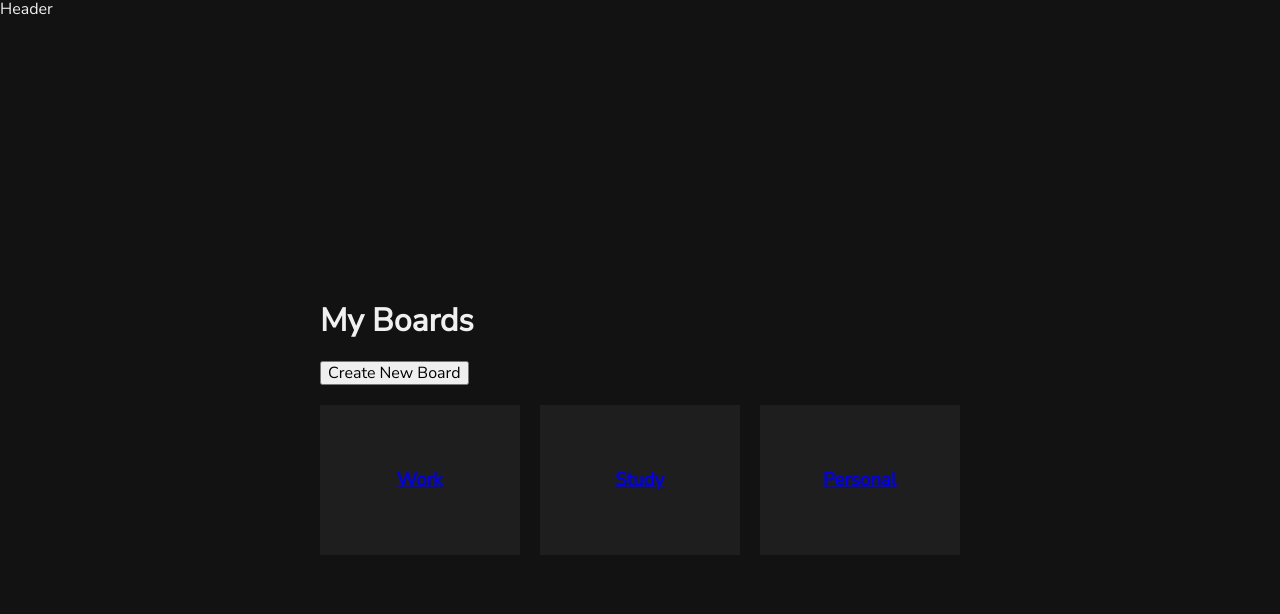
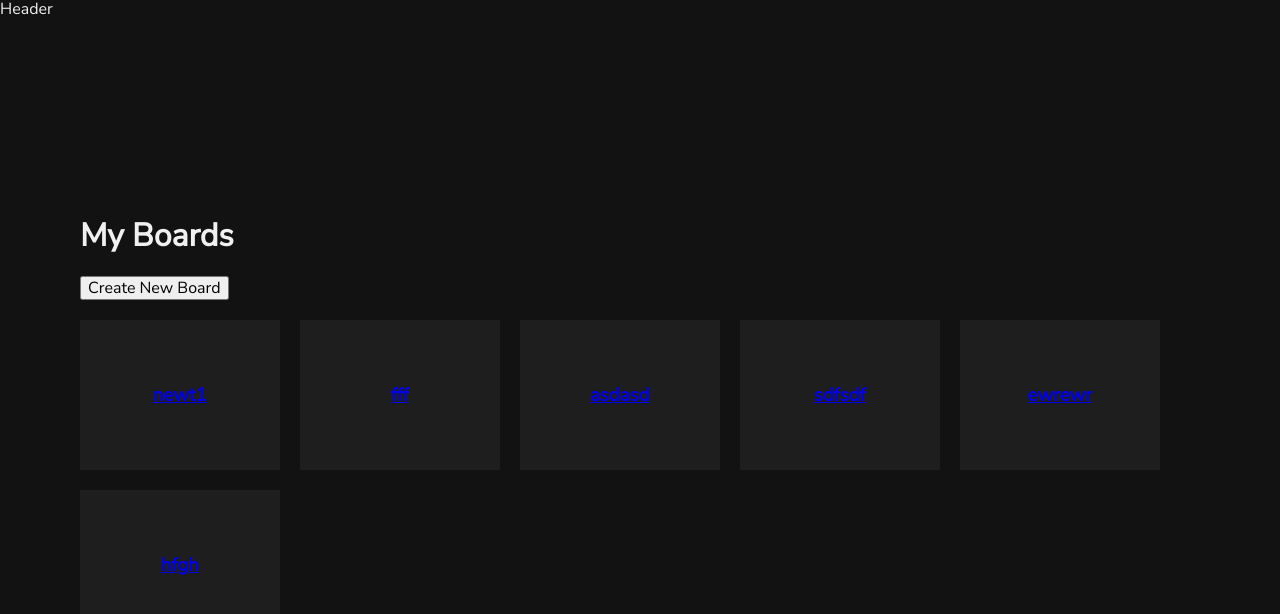
Before and after one commit to mxtrd/taskflow, a React (Vite) app: page /boards in a window 1280 px wide. Shown: the top 614 px of the page. Built offline with nearby package versions, Linux system fonts and the light colour scheme.

Commit message:
feat(boards): get all boards and add boardItem (#16)

```diff
--- a/src/pages/boards-page/ui/BoardsPage.tsx
+++ b/src/pages/boards-page/ui/BoardsPage.tsx
@@ -1,8 +1,108 @@
+import BoardItem from "./board-item/BoardItem"
 import BaseLayout from "@/app/layouts/base-layout"
 import baseStyles from "@/app/styles/base.module.scss"
 import styles from "./BoardsPage.module.scss"
 
 const BoardsPage = () => {
+  const boards = [
+    {
+      id: "e11c9480-dd73-4b08-a5fd-452465467805",
+      type: "boards",
+      attributes: {
+        title: "newt1",
+        description: "newd1",
+        addedAt: "2025-05-29T11:46:16.931Z",
+        updatedAt: "2025-07-03T14:53:40.566Z",
+        order: -1,
+        isImportant: false,
+        images: {
+          main: [],
+        },
+      },
+    },
+    {
+      id: "41b6e618-8635-4f33-b181-e260348f868c",
+      type: "boards",
+      attributes: {
+        title: "fff",
+        description: "",
+        addedAt: "2025-07-07T12:55:29.717Z",
+        updatedAt: "2025-07-07T12:55:29.717Z",
+        order: -1,
+        isImportant: false,
+        images: {
+          main: [],
+        },
+      },
+    },
+    {
+      id: "9dac44be-9f0e-412f-96d9-302307cf53cc",
+      type: "boards",
+      attributes: {
+        title: "asdasd",
+        description: "",
+        addedAt: "2025-07-07T14:15:20.053Z",
+        updatedAt: "2025-07-07T14:15:20.053Z",
+        order: -2,
+        isImportant: false,
+        images: {
+          main: [],
+        },
+      },
+    },
+    {
+      id: "1c5c2947-1465-4877-913e-a4a67d0bfbf4",
+      type: "boards",
+      attributes: {
+        title: "sdfsdf",
+        description: "",
+        addedAt: "2025-07-07T14:15:29.208Z",
+        updatedAt: "2025-07-07T14:15:29.208Z",
+        order: -3,
+        isImportant: false,
+        images: {
+          main: [],
+        },
+      },
+    },
+    {
+      id: "ed16e495-85a4-4e1e-aa8b-717d443b9c24",
+      type: "boards",
+      attributes: {
+        title: "ewrewr",
+        description: "",
+        addedAt: "2025-07-07T14:51:39.217Z",
+        updatedAt: "2025-07-07T14:51:39.217Z",
+        order: -4,
+        isImportant: false,
+        images: {
+          main: [],
+        },
+      },
+    },
+    {
+      id: "13923117-72de-4788-a7f0-4c42f162a5ab",
+      type: "boards",
+      attributes: {
+        title: "hfgh",
+        description: "",
+        addedAt: "2025-07-07T14:52:57.467Z",
+        updatedAt: "2025-07-07T14:52:57.467Z",
+        order: -5,
+        isImportant: false,
+        images: {
+          main: [],
+        },
+      },
+    },
+  ]
+
+  const hasBoards = true
+
+  if (!hasBoards) {
+    return <div>No boards</div>
+  }
+
   return (
     <BaseLayout title="Taskflow" description="Taskflow - boards page">
       <section className={styles.boards}>
@@ -13,21 +113,9 @@ const BoardsPage = () => {
               Create New Board
             </button>
             <ul className={`${styles.boards} ${baseStyles.listReset}`}>
-              <li className={styles.board}>
-                <a className={styles.boardLink} href="#">
-                  <h3 className={styles.boardTitle}>Work</h3>
-                </a>
-              </li>
-              <li className={styles.board}>
-                <a className={styles.boardLink} href="#">
-                  <h3 className={styles.boardTitle}>Study</h3>
-                </a>
-              </li>
-              <li className={styles.board}>
-                <a className={styles.boardLink} href="#">
-                  <h3 className={styles.boardTitle}>Personal</h3>
-                </a>
-              </li>
+              {boards.map((board) => (
+                <BoardItem key={board.id} board={board} />
+              ))}
             </ul>
           </div>
         </div>
--- /dev/null
+++ b/src/pages/boards-page/ui/board-item/BoardItem.tsx
@@ -0,0 +1,22 @@
+import styles from "../BoardsPage.module.scss"
+
+type Props = {
+  board: {
+    id: string
+    attributes: {
+      title: string
+    }
+  }
+}
+
+const BoardItem = ({ board }: Props) => {
+  return (
+    <li className={styles.board}>
+      <a className={styles.boardLink} href="#">
+        <h3 className={styles.boardTitle}>{board.attributes.title}</h3>
+      </a>
+    </li>
+  )
+}
+
+export default BoardItem
```
Also changed, not shown: src/pages/boards-page/ui/board-item/BoardItem.module.scss (added).
